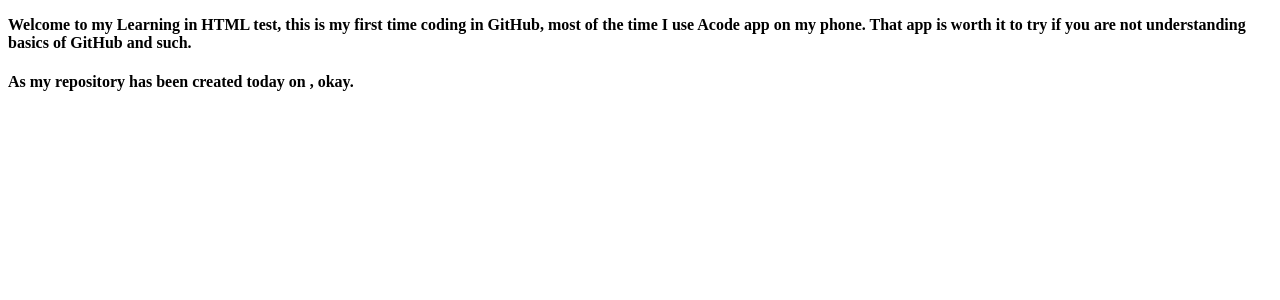
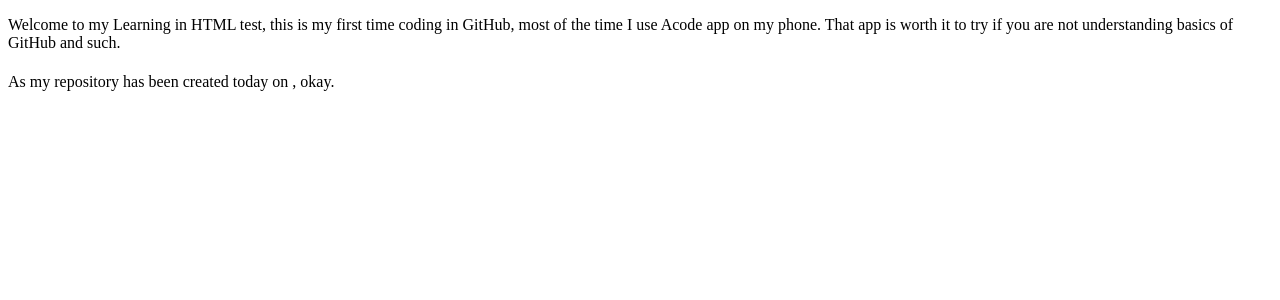
Before and after one commit to KeyzGames/KeyzGames.github.io, a PHP site: page /page.html in a window 1280 px wide. Shown: the part 43-343 px from the top of the page. Run offline with PHP 8.4, Linux system fonts and the light colour scheme.

Commit message:
normalizing text

```diff
--- a/Main file/styles.css
+++ b/Main file/styles.css
@@ -10,9 +10,11 @@ h1 {
 h2 {
   font-color: black;
   font-size: 16px;
+  font-weight: normal;
 }
 
 h4 {
   font-color: black;
   font-sizs: 8px;
+  font-weight: normal;
 }
```
